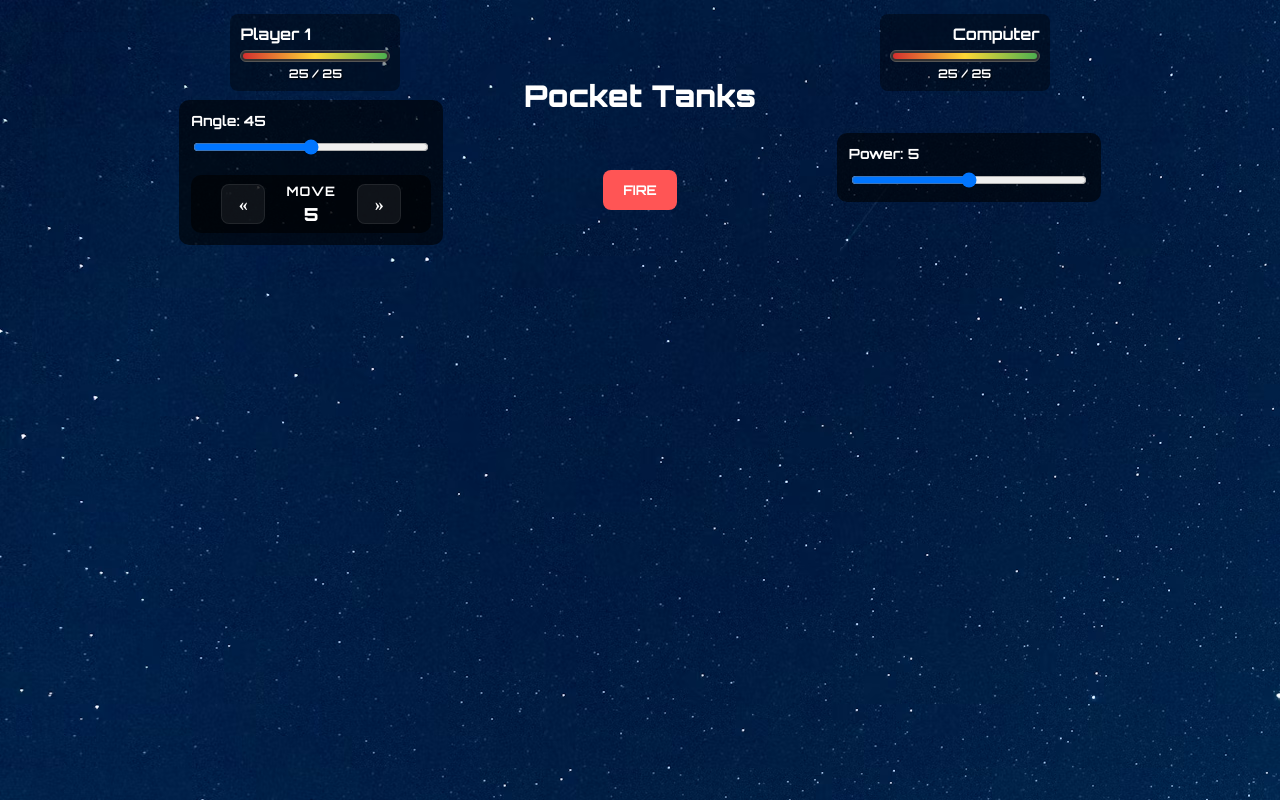
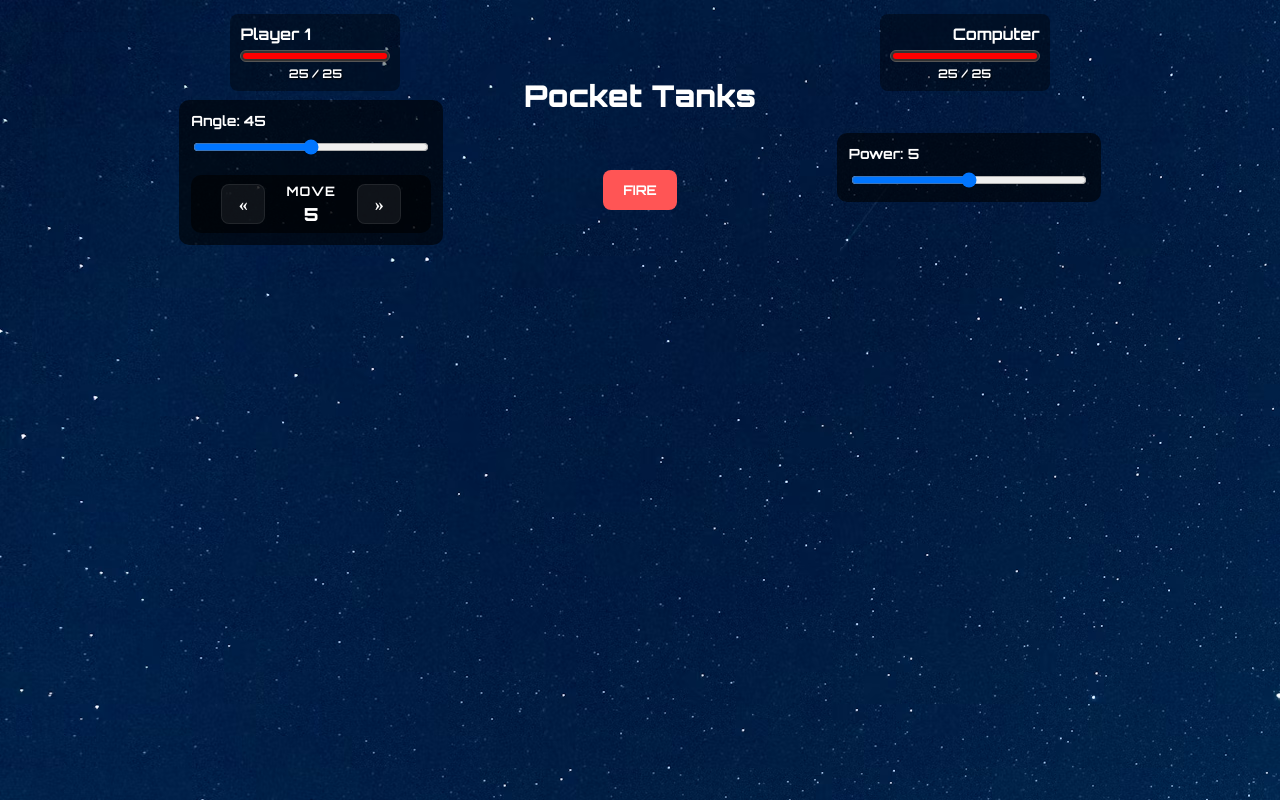
Before and after one commit to ayushsingh212/Pocket-Tanks, a plain HTML site: page html/main1.html in a window 1280 px wide. Drawn offline with Linux system fonts and the light colour scheme.

Commit message:
Fixed the health bar glitch

```diff
--- a/styles/style.css
+++ b/styles/style.css
@@ -294,7 +294,7 @@ body{
     height: 100%;
     width: 100%;
     border-radius: 4px;
-    background: linear-gradient(90deg, #d32f2f, #fdd835, #4caf50);
+    background: red;
     background-size: 100% 100%;
     transition: width 0.5s ease-out;
 }
```
